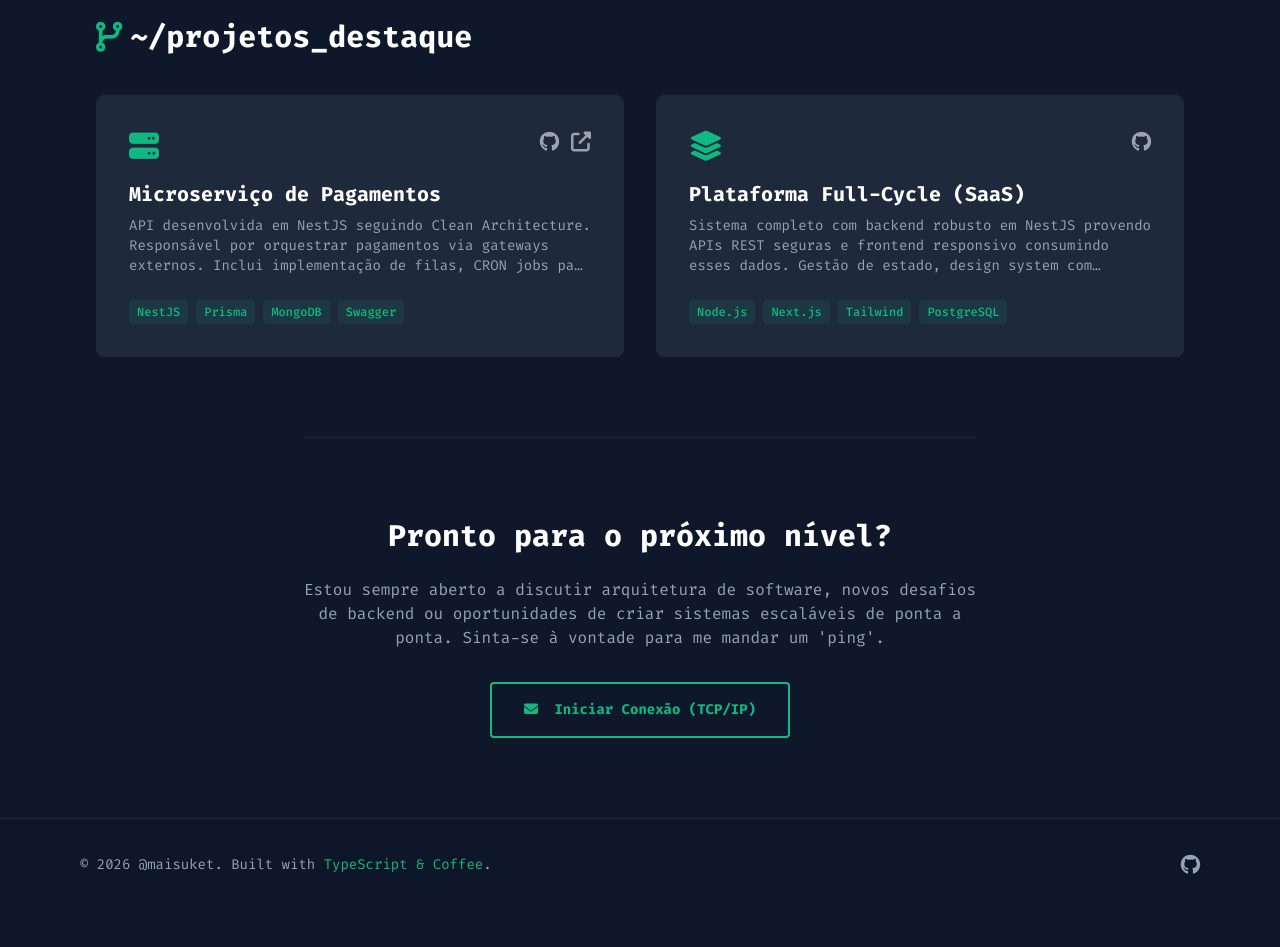
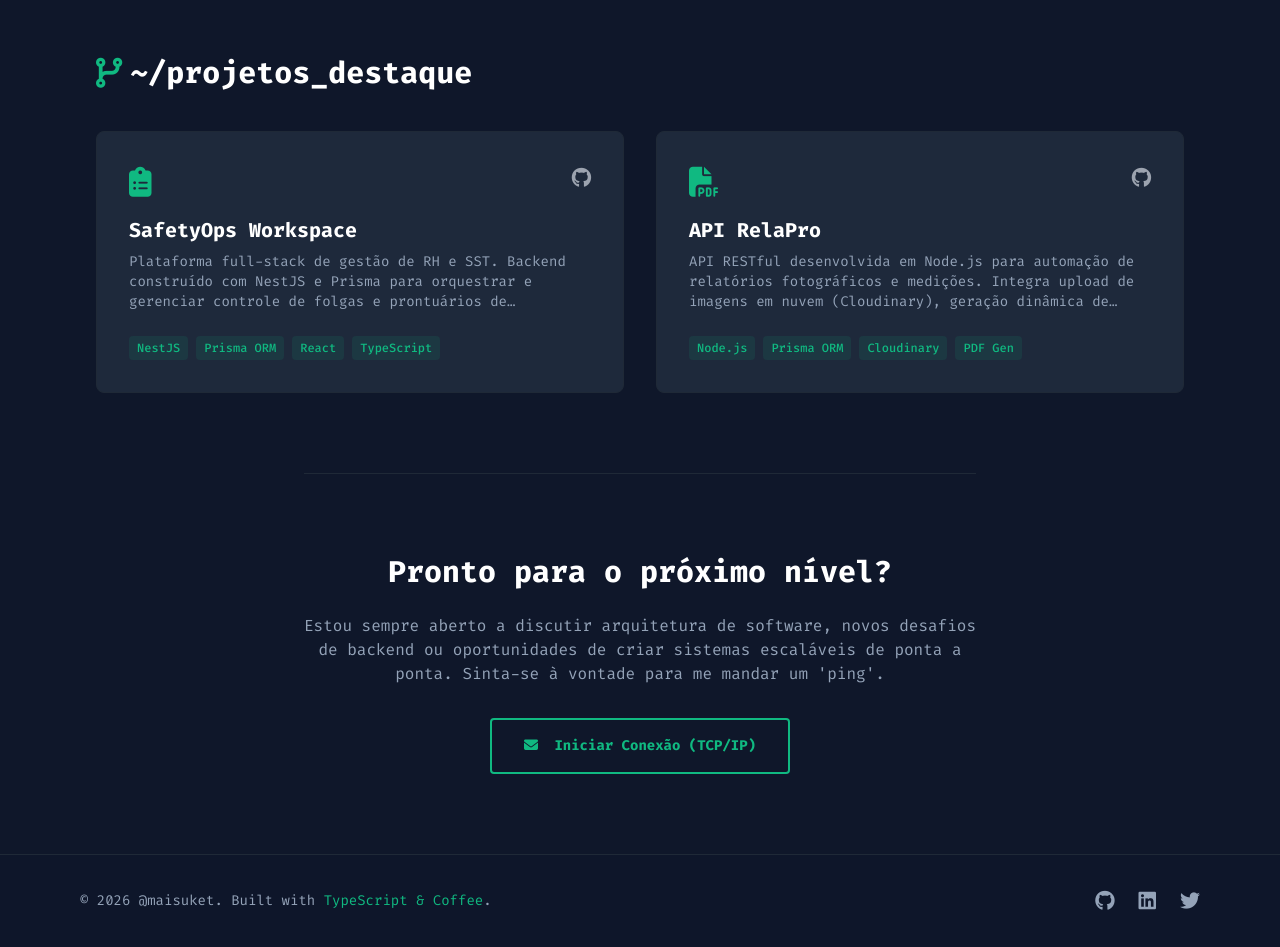
Before and after one commit to maisuket/maisuket.github.io, a plain HTML site: page index.html in a window 1280 px wide. Shown: the part 1360-2307 px from the top of the page. Before the commit the page ends 2271 px from the top, so only its background shows below. Drawn offline with nearby package versions, Linux system fonts and the light colour scheme.

Commit message:
Inserido projetos destaque

```diff
--- a/index.html
+++ b/index.html
@@ -3,7 +3,7 @@
   <head>
     <meta charset="UTF-8" />
     <meta name="viewport" content="width=device-width, initial-scale=1.0" />
-    <title>@maisuket | Backend</title>
+    <title>@maisuket | Especialista Sênior em Backend</title>
     <!-- Tailwind CSS -->
     <script src="https://cdn.tailwindcss.com"></script>
     <!-- Google Fonts (Fira Code para estética de programação) -->
@@ -118,7 +118,7 @@
             maisuket
           </h1>
           <h2 class="text-2xl md:text-3xl text-backend-muted font-semibold">
-            Backend.
+            Especialista Sênior em Backend.
           </h2>
           <p
             class="text-base md:text-lg text-backend-muted max-w-lg leading-relaxed"
@@ -272,7 +272,7 @@
                 class="bg-backend-card p-4 rounded border border-gray-800 flex items-center gap-3 hover:border-backend-accent transition-colors"
               >
                 <i class="fab fa-react text-cyan-400 text-xl"></i>
-                <span class="font-medium text-sm">Next.js</span>
+                <span class="font-medium text-sm">Next.js / Vite</span>
               </div>
               <div
                 class="bg-backend-card p-4 rounded border border-gray-800 flex items-center gap-3 hover:border-backend-accent transition-colors"
@@ -293,59 +293,16 @@
         </h3>
 
         <div class="grid md:grid-cols-2 gap-8">
-          <!-- Project 1 -->
+          <!-- Project 1 (SafetyOps Workspace) -->
           <div
             class="bg-backend-card rounded-lg p-8 border border-gray-800 hover:-translate-y-1 transition-transform duration-300"
           >
             <div class="flex justify-between items-start mb-4">
-              <i class="fas fa-server text-3xl text-backend-accent"></i>
+              <i class="fas fa-clipboard-list text-3xl text-backend-accent"></i>
               <div class="flex gap-3">
                 <a
-                  href="#"
-                  class="text-gray-400 hover:text-white transition-colors"
-                  title="Ver no GitHub"
-                  ><i class="fab fa-github text-xl"></i
-                ></a>
-                <a
-                  href="#"
-                  class="text-gray-400 hover:text-white transition-colors"
-                  title="Documentação Swagger"
-                  ><i class="fas fa-external-link-alt text-xl"></i
-                ></a>
-              </div>
-            </div>
-            <h4 class="text-xl font-bold text-white mb-2">
-              Microserviço de Pagamentos
-            </h4>
-            <p class="text-backend-muted text-sm mb-6 line-clamp-3">
-              API desenvolvida em NestJS seguindo Clean Architecture.
-              Responsável por orquestrar pagamentos via gateways externos.
-              Inclui implementação de filas, CRON jobs para conciliação e
-              documentação completa via Swagger.
-            </p>
-            <div
-              class="flex flex-wrap gap-2 text-xs font-medium text-backend-accent"
-            >
-              <span class="bg-backend-accent/10 px-2 py-1 rounded">NestJS</span>
-              <span class="bg-backend-accent/10 px-2 py-1 rounded">Prisma</span>
-              <span class="bg-backend-accent/10 px-2 py-1 rounded"
-                >MongoDB</span
-              >
-              <span class="bg-backend-accent/10 px-2 py-1 rounded"
-                >Swagger</span
-              >
-            </div>
-          </div>
-
-          <!-- Project 2 -->
-          <div
-            class="bg-backend-card rounded-lg p-8 border border-gray-800 hover:-translate-y-1 transition-transform duration-300"
-          >
-            <div class="flex justify-between items-start mb-4">
-              <i class="fas fa-layer-group text-3xl text-backend-accent"></i>
-              <div class="flex gap-3">
-                <a
-                  href="#"
+                  href="https://github.com/maisuket/safetyops-workspace"
+                  target="_blank"
                   class="text-gray-400 hover:text-white transition-colors"
                   title="Ver no GitHub"
                   ><i class="fab fa-github text-xl"></i
@@ -353,12 +310,50 @@
               </div>
             </div>
             <h4 class="text-xl font-bold text-white mb-2">
-              Plataforma Full-Cycle (SaaS)
+              SafetyOps Workspace
             </h4>
             <p class="text-backend-muted text-sm mb-6 line-clamp-3">
-              Sistema completo com backend robusto em NestJS provendo APIs REST
-              seguras e frontend responsivo consumindo esses dados. Gestão de
-              estado, design system com Tailwind e SEO otimizado.
+              Plataforma full-stack de gestão de RH e SST. Backend construído
+              com NestJS e Prisma para orquestrar e gerenciar controle de folgas
+              e prontuários de segurança. Integração robusta com frontend
+              desenvolvido em React, Vite e Tailwind CSS.
+            </p>
+            <div
+              class="flex flex-wrap gap-2 text-xs font-medium text-backend-accent"
+            >
+              <span class="bg-backend-accent/10 px-2 py-1 rounded">NestJS</span>
+              <span class="bg-backend-accent/10 px-2 py-1 rounded"
+                >Prisma ORM</span
+              >
+              <span class="bg-backend-accent/10 px-2 py-1 rounded">React</span>
+              <span class="bg-backend-accent/10 px-2 py-1 rounded"
+                >TypeScript</span
+              >
+            </div>
+          </div>
+
+          <!-- Project 2 (API RelaPro v1) -->
+          <div
+            class="bg-backend-card rounded-lg p-8 border border-gray-800 hover:-translate-y-1 transition-transform duration-300"
+          >
+            <div class="flex justify-between items-start mb-4">
+              <i class="fas fa-file-pdf text-3xl text-backend-accent"></i>
+              <div class="flex gap-3">
+                <a
+                  href="https://github.com/mekusiad/api-relapro-v1"
+                  target="_blank"
+                  class="text-gray-400 hover:text-white transition-colors"
+                  title="Ver no GitHub"
+                  ><i class="fab fa-github text-xl"></i
+                ></a>
+              </div>
+            </div>
+            <h4 class="text-xl font-bold text-white mb-2">API RelaPro</h4>
+            <p class="text-backend-muted text-sm mb-6 line-clamp-3">
+              API RESTful desenvolvida em Node.js para automação de relatórios
+              fotográficos e medições. Integra upload de imagens em nuvem
+              (Cloudinary), geração dinâmica de PDFs, tarefas agendadas (Cron
+              Jobs) e gestão de dados com Prisma ORM.
             </p>
             <div
               class="flex flex-wrap gap-2 text-xs font-medium text-backend-accent"
@@ -367,13 +362,13 @@
                 >Node.js</span
               >
               <span class="bg-backend-accent/10 px-2 py-1 rounded"
-                >Next.js</span
+                >Prisma ORM</span
               >
               <span class="bg-backend-accent/10 px-2 py-1 rounded"
-                >Tailwind</span
+                >Cloudinary</span
               >
               <span class="bg-backend-accent/10 px-2 py-1 rounded"
-                >PostgreSQL</span
+                >PDF Gen</span
               >
             </div>
           </div>
@@ -418,9 +413,14 @@
         <div class="flex space-x-6 text-backend-muted">
           <a
             href="https://github.com/maisuket"
-            target="_blank"
             class="hover:text-white transition-colors"
             ><i class="fab fa-github text-xl"></i
+          ></a>
+          <a href="#" class="hover:text-white transition-colors"
+            ><i class="fab fa-linkedin text-xl"></i
+          ></a>
+          <a href="#" class="hover:text-white transition-colors"
+            ><i class="fab fa-twitter text-xl"></i
           ></a>
         </div>
       </div>
```
